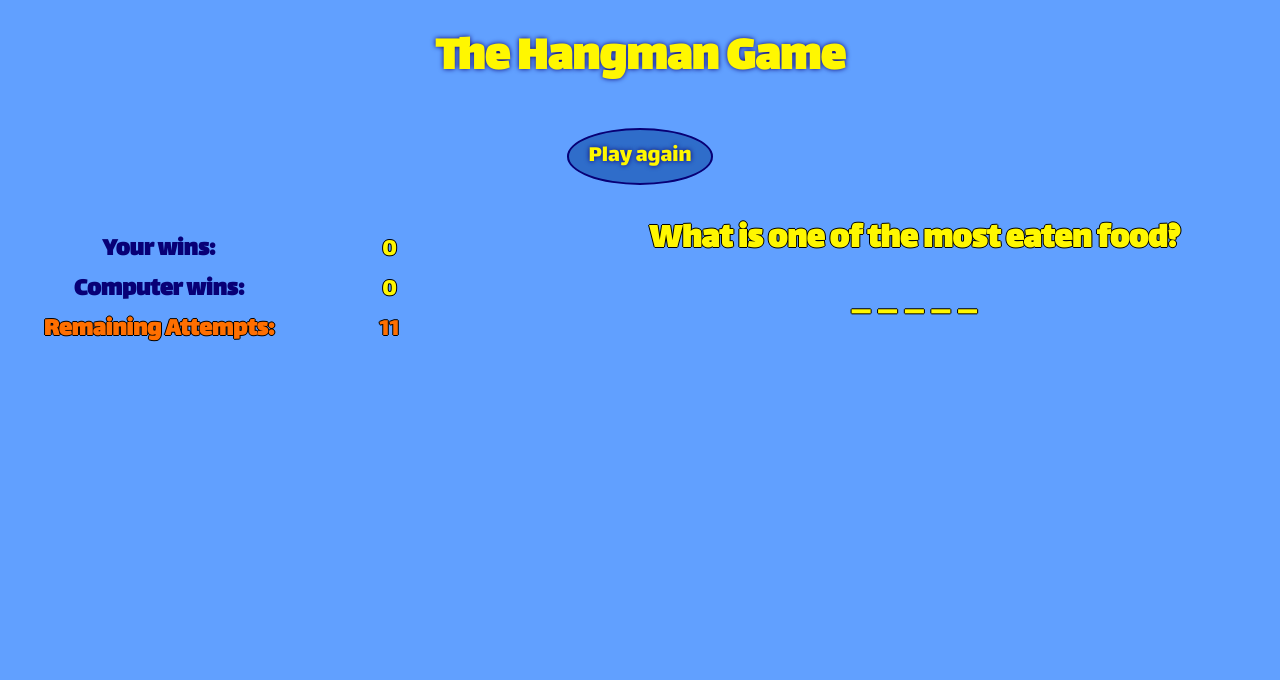
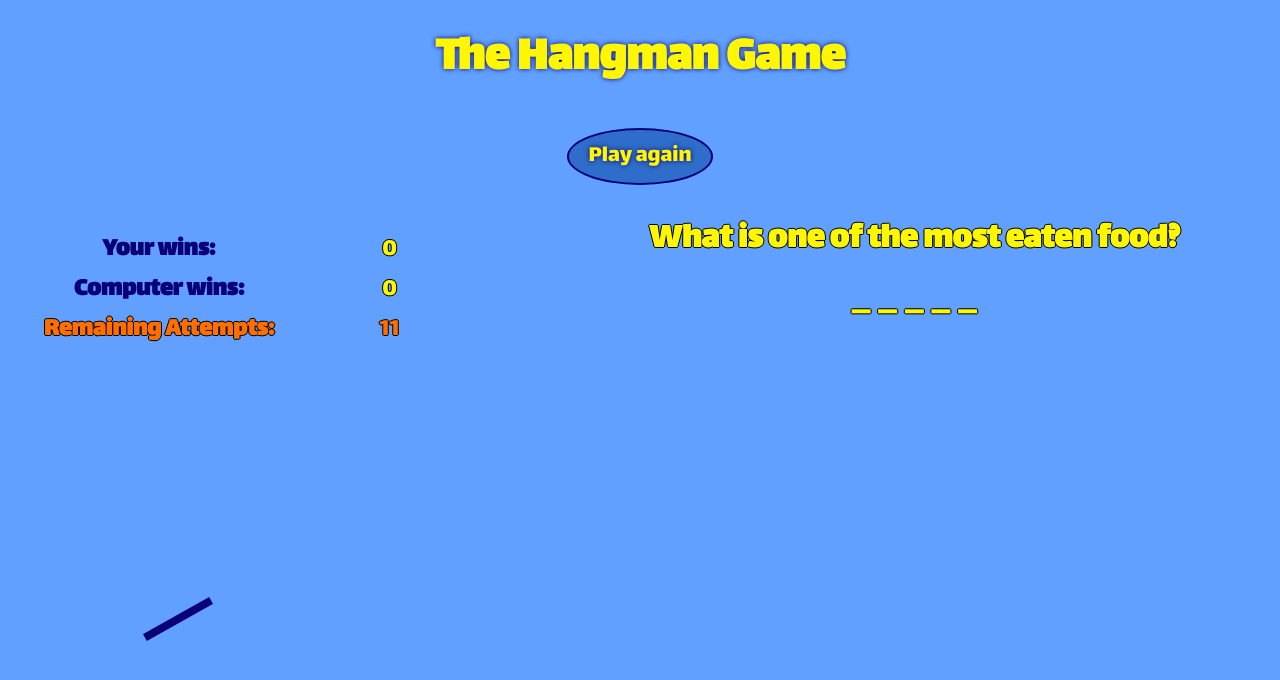
Before and after one commit to JohannaXX/TheHangmanGame, a plain HTML site: page index.html in a window 1280 px wide. Drawn offline with Linux system fonts and the light colour scheme.

Commit message:
Update index.html

```diff
--- a/index.html
+++ b/index.html
@@ -31,7 +31,7 @@
                     <div id="wrongChars"></div>
                 </div>
 
-            <img id="imgX" src="https://github.com/JohannaXX/TheHangmanGame/blob/master/images/img0.jpg"/>
+            <img id="imgX" src="https://raw.githubusercontent.com/JohannaXX/TheHangmanGame/master/images/img1.jpg"/>
             <div id="message"></div>
             </main>
 
```
